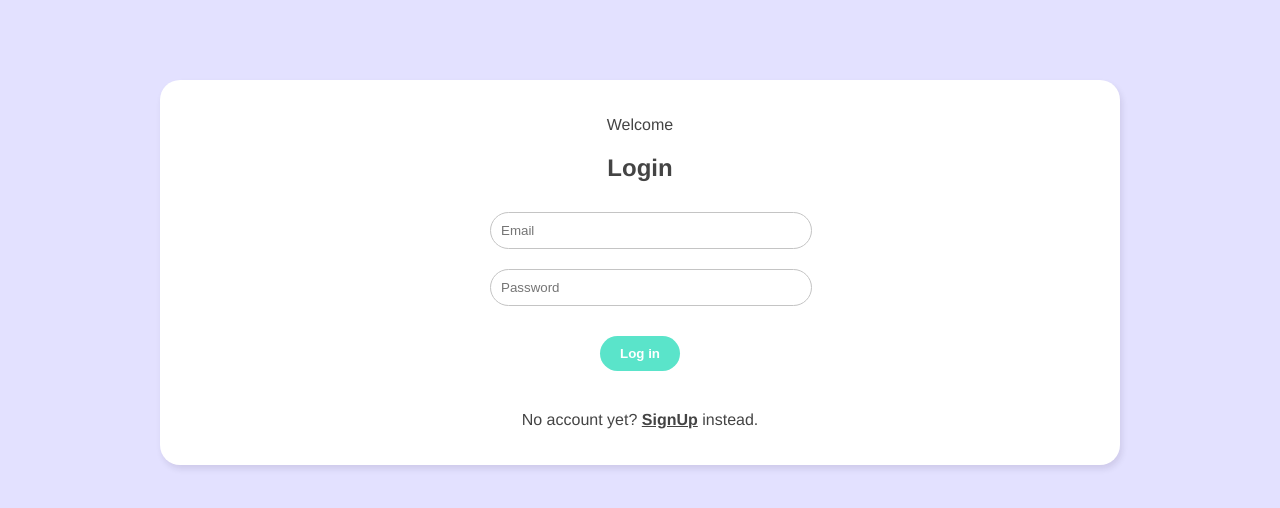
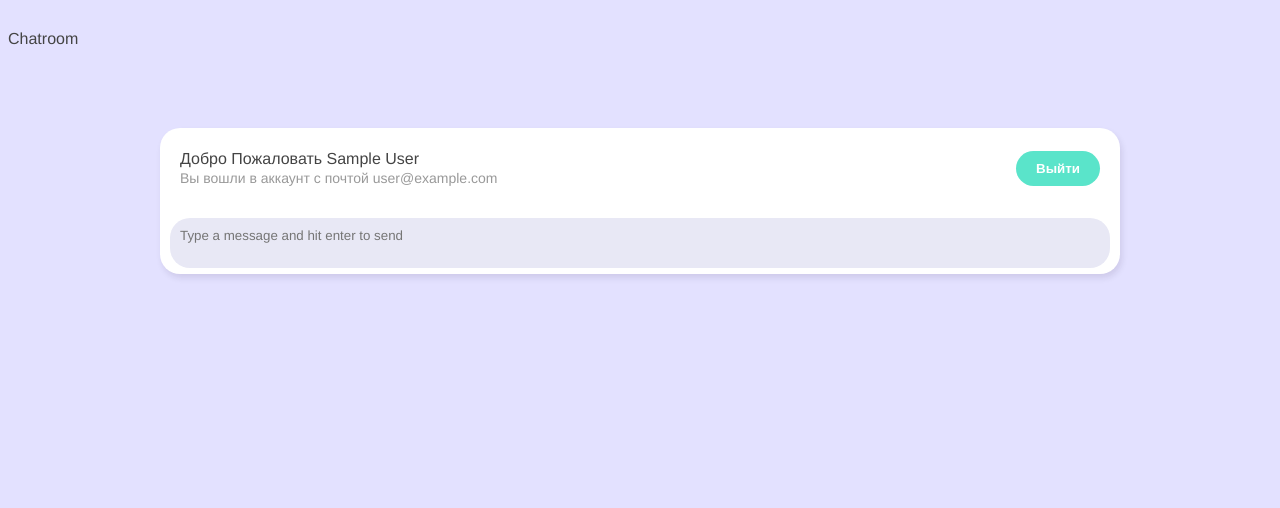
Before and after one commit to solohad1n/Vue3-Chat, a Vue app: page /chatroom in a window 1280 px wide. Shown: the top 508 px of the page. Built offline with nearby package versions, Linux system fonts and the light colour scheme; no server answers; sample sign-in values are in the browser's storage.

Commit message:
sending message to firebase

```diff
--- /dev/null
+++ b/src/components/NewChatRoom.vue
@@ -0,0 +1,71 @@
+<template>
+  <form>
+    <textarea
+      v-model="message"
+      placeholder="Type a message and hit enter to send"
+      @keypress.enter="handleSubmitMessage"
+    ></textarea>
+  </form>
+</template>
+
+<script setup>
+import { user } from "@/composables/useUser";
+import { ref } from "@vue/reactivity";
+import { timestamp } from "@/Firebase/config";
+import useCollection from "../composables/useCollection";
+
+const message = ref("");
+
+const { addDocument } = useCollection();
+
+const handleSubmitMessage = async () => {
+  const chat = {
+    name: user.value.displayName,
+    message: message.value,
+    createdAt: timestamp,
+  };
+
+  const { error } = await addDocument(chat);
+
+  if (error.value) {
+    console.log(err.message);
+  }
+
+  message.value = "";
+};
+</script>
+
+<style scoped>
+form {
+  margin: 10px;
+  display: flex;
+  align-items: center;
+}
+textarea {
+  width: 100%;
+  max-width: 100%;
+  margin-bottom: 6px;
+  padding: 10px;
+  box-sizing: border-box;
+  border: 0;
+  border-radius: 20px;
+  font-family: inherit;
+  outline: none;
+  background-color: #e8e8f5;
+  resize: none;
+}
+.error {
+  text-align: center;
+  color: #ff2a58;
+  font-size: 12px;
+  padding: 10px 0;
+}
+
+.shareIcon img {
+  max-width: 50px;
+  max-height: 50px;
+}
+.shareIcon input {
+  display: none;
+}
+</style>
--- /dev/null
+++ b/src/composables/useCollection.js
@@ -0,0 +1,22 @@
+import { ref } from "vue"
+import { firestore } from '../Firebase/config'
+import { collection, addDoc } from 'firebase/firestore'
+
+const useCollection = () => {
+  const addDocument = async (newDocument) => {
+    const error = ref(null)
+    try {
+      const collectionRef = collection(firestore, 'messages')
+      await addDoc(collectionRef, newDocument)
+
+      error.value = null
+    } catch (err) {
+      error.value = err.message
+    }
+    return { error }
+  }
+
+  return { addDocument }
+}
+
+export default useCollection
--- a/src/main.js
+++ b/src/main.js
@@ -4,4 +4,13 @@ import router from './router'
 import store from './store'
 import './assets/main.css'
 
-createApp(App).use(store).use(router).mount('#app')
+import { auth } from './Firebase/config'
+import { onAuthStateChanged } from "firebase/auth";
+
+let app
+
+onAuthStateChanged(auth, () => {
+  if (!app) {
+    createApp(App).use(store).use(router).mount('#app')
+  }
+})
--- a/src/router/index.js
+++ b/src/router/index.js
@@ -1,4 +1,4 @@
-import { createRouter, createWebHashHistory } from 'vue-router'
+import { createRouter, createWebHistory } from 'vue-router'
 import Welcome from '../views/Welcome.vue'
 import Chatroom from '../views/Chatroom.vue'
 
@@ -16,7 +16,7 @@ const routes = [
 ]
 
 const router = createRouter({
-  history: createWebHashHistory(),
+  history: createWebHistory(process.env.BASE_URL),
   routes
 })
 
--- a/src/views/Chatroom.vue
+++ b/src/views/Chatroom.vue
@@ -2,12 +2,13 @@
   <p>Chatroom</p>
   <div class="container">
     <Navbar />
-    <p>Chatroom</p>
+    <NewChatRoom />
   </div>
 </template>
 
 <script setup>
 import Navbar from "@/components/Navbar.vue";
+import NewChatRoom from "@/components/NewChatRoom.vue";
 </script>
 
 <style>
```
Also changed, not shown: src/composables/getCollection.js (added).
